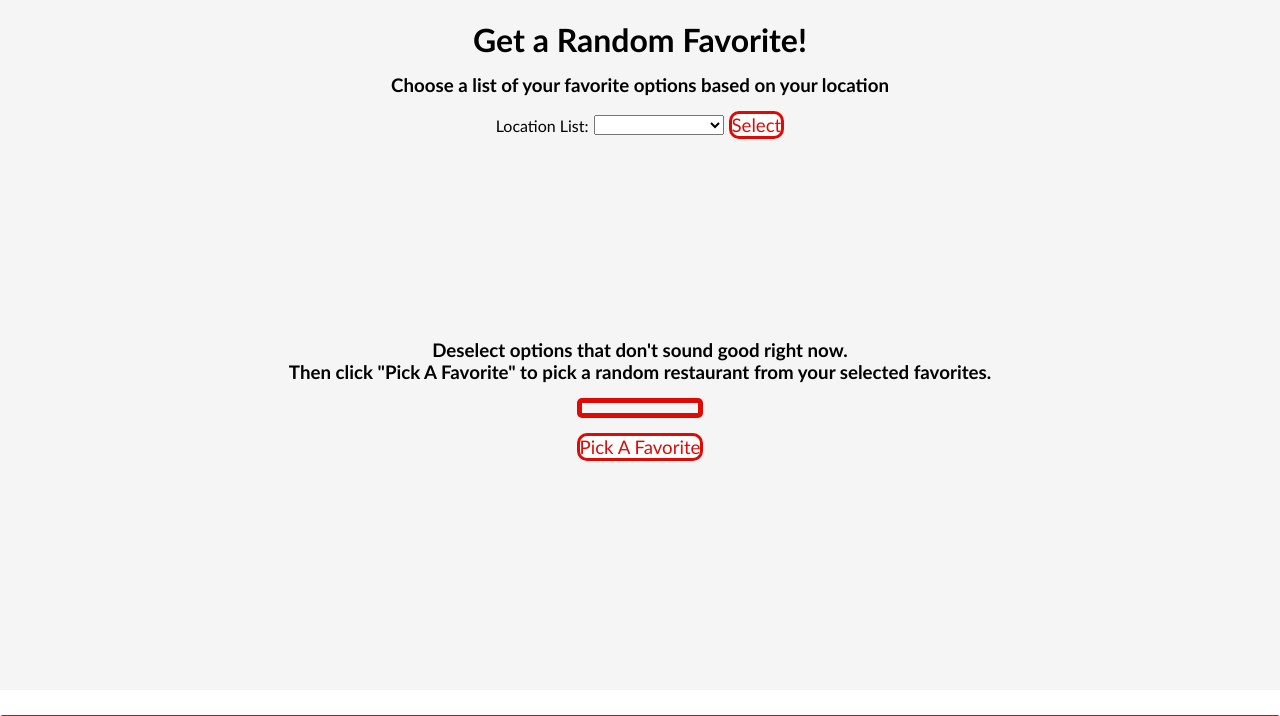
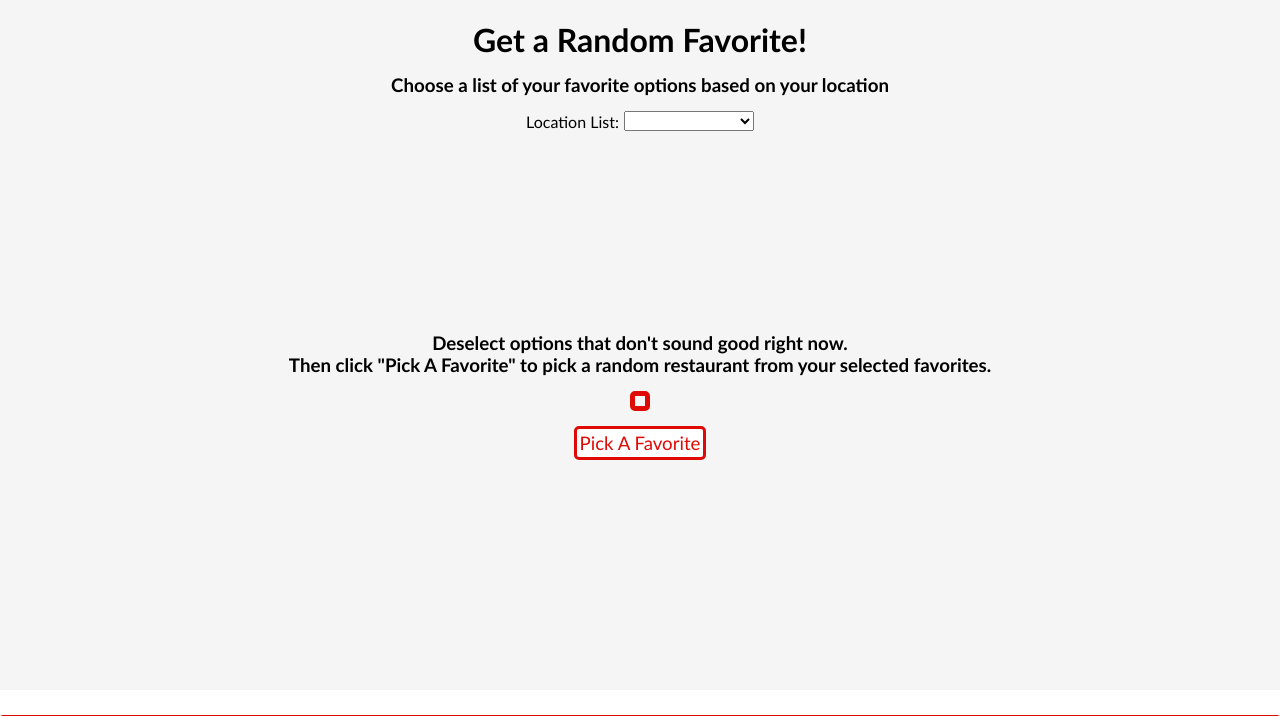
Before and after one commit to RochaThomas/hangry, a Flask app: page /favorites/randomize in a window 1280 px wide. Shown: the part 50-766 px from the top of the page. Run offline with Flask 2, Linux system fonts and the light colour scheme; the visitor is signed in with stand-in values (Sample User, id 1); data that the repository does not hold is empty.

Commit message:
results page styled

```diff
--- a/flask_app/static/style.css
+++ b/flask_app/static/style.css
@@ -543,6 +543,11 @@
     gap: 15px;
     margin-bottom: 25px;
 }
+.select_favorites_form {
+    display: flex;
+    flex-direction: column;
+    align-items: center;
+}
 .select_favorites h3 {
     text-align: center;
 }
@@ -560,6 +565,8 @@
 .rand_favs_btns {
     border-width: medium;
     font-size: 14pt;
+    border-radius: 5px;
+    padding: 3px;
 }
 
 .result_content {
@@ -1281,8 +1288,9 @@ input:checked + .slider:before {
 .try-again_and_head-home {
     display: flex;
     justify-content: space-between;
+    gap: auto;
 }
-.result-options-try-again, .result-options-home, .result-options-quick-sign-up {
+.one-time-result-options-try-again, .one-time-result-options-home, .one-time-result-options-quick-sign-up, .result-options-try-again, .result-options-home {
     background-color: #ffffff;
     height: 125px;
     display: flex;
@@ -1294,7 +1302,7 @@ input:checked + .slider:before {
     border-radius: 5px;
     overflow-y: auto;
 }
-.result-options-home, .result-options-try-again {
+.one-time-result-options-home, .one-time-result-options-try-again {
     height: 150px;
     width: 250px;
 }
--- a/flask_app/templates/one_time_result.html
+++ b/flask_app/templates/one_time_result.html
@@ -29,17 +29,17 @@
             <div class="result-options-container">
                 <div id="map" class="result-options-map-route"></div>
                 <div class="try-again_and_head-home">
-                    <div class="result-options-try-again">
+                    <div class="one-time-result-options-try-again">
                         <h3>Not What You Were Looking For?</h3>
                         <p>If this option doesn't sound good, click "Try Again" to get another restaurant.</p>
                         <button class="try-again-button"><a class="try-again-link" href="/one-time-user/result">Try Again</a></button>
                     </div>
-                    <div class="result-options-home">
+                    <div class="one-time-result-options-home">
                         <h3>Hanger Solved? Head Home!</h3>
                         <button class="result-options-home-button"><a class="result-options-home-link" href="/">Home</a></button>
                     </div>
                 </div>
-                <div class="result-options-quick-sign-up">
+                <div class="one-time-result-options-quick-sign-up">
                     <h3>Was This Helpful? Sign Up!</h3>
                     <p>If you liked this app, go through our quick sign up process and solve some Hanger!</p>
                     <button class="result-options-quick-sign-up-button"><a class="result-options-quick-sign-up-link" href="/one-time-user/quick-sign-up">Quick Sign Up</a></button>
--- a/flask_app/templates/randomize_favorites.html
+++ b/flask_app/templates/randomize_favorites.html
@@ -22,16 +22,14 @@
     <div class="content choose_location">
         <h1>Get a Random Favorite!</h1>
         <h3>Choose a list of your favorite options based on your location</h3>
-        <form class="location_form" action="/favorites/randomize/location_list" method="post">
+        <form id="location_form" class="location_form" action="/favorites/randomize/location_list" method="post">
             <label for="location_id">Location List:</label>
-            <select name="location_id" id="location_id">
+            <select name="location_id" id="location_id" onchange="document.forms['location_form'].submit()">
                 <option value="-1" {% if ll_id == -1 %} selected {% endif %} disabled>Choose a Location</option>
                 {% for location in locations %}
                     <option value="{{location.id}}" {% if ll_id == location.id %} selected {% endif %}>{{location.name}}</option>
                 {% endfor %}
             </select>
-            <!-- onclick run function that edits session var hidden -->
-            <input class="button box_button red_btn_white_wrd rand_favs_btns" type="submit" value="Select" onmouseover="rand_favs_btns_react(this)" onmouseout="rand_favs_btns_unreact(this)">
         </form>
         <!-- if session var hidden == true then keep hidden else display the div -->
         {% if session['hidden'] == True %}
@@ -47,7 +45,7 @@
                         {% endfor %}
                     {% endif %}
                 {% endwith %}
-                <form action="/favorites/randomize/selections" method="post">
+                <form class="select_favorites_form" action="/favorites/randomize/selections" method="post">
                     <div class="fav_options">
                         {% for one_favorite in favorites %}
                             <div class="input_div">
--- a/flask_app/templates/result.html
+++ b/flask_app/templates/result.html
@@ -19,7 +19,7 @@
             <a href="/logout"><button class="button navbar_logout" onmouseover="nav_logout_react(this)" onmouseout="nav_logout_unreact(this)">Logout</button></a>
         </div>
     </div>
-    <div class="one-time-result-content">
+    <div class="content one-time-result-content">
         <h1 class="result-page-title">Cure Your Hanger!</h1>
         <div class="one-time-result-container">
             <div class="result-container">
```
